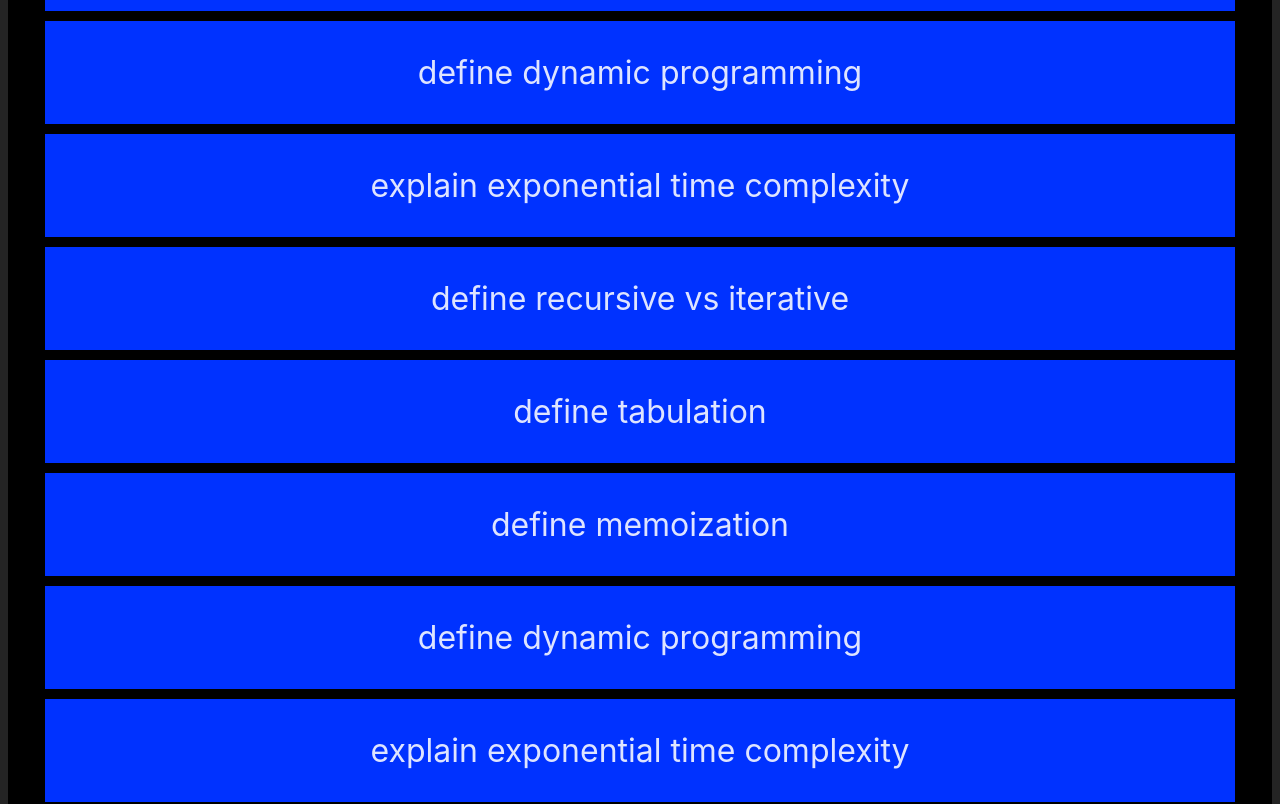
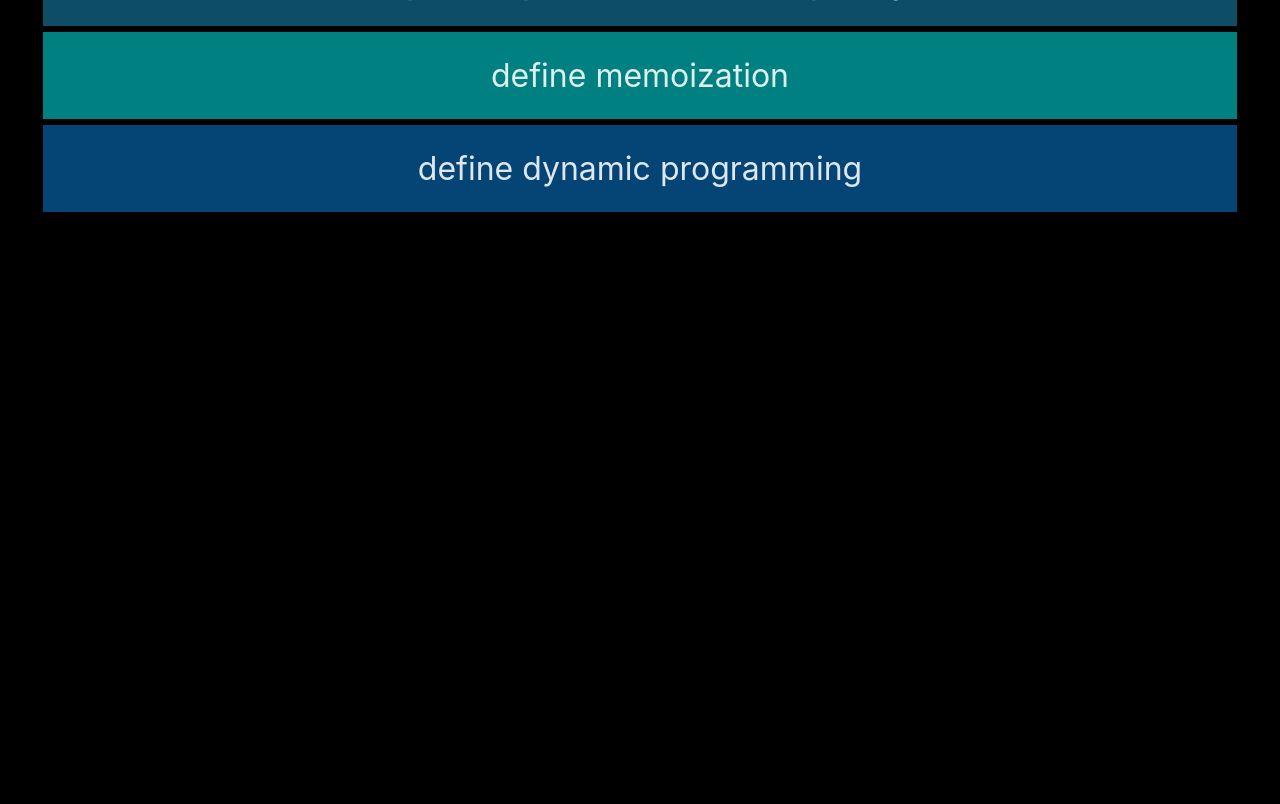
Before and after one commit to kjameer0/task-stack, a React (Vite) app: page / in a window 1280 px wide. Shown: the part 600-1404 px from the top of the page. After the commit the page ends 871 px from the top, so only its background shows below. Built offline with nearby package versions, Linux system fonts and the light colour scheme.

Commit message:
style: made color scheme for list

```diff
--- a/src/components/Stack/Stack.tsx
+++ b/src/components/Stack/Stack.tsx
@@ -11,44 +11,11 @@ export default function Stack() {
   const [stack, setStack] = useState([
     'define dynamic programming',
     'define memoization',
-    'define tabulation',
-    'define recursive vs iterative',
     'explain exponential time complexity',
     'define dynamic programming',
     'define memoization',
     'define tabulation',
     'define recursive vs iterative',
-    'explain exponential time complexity',
-    'define dynamic programming',
-    'define memoization',
-    'define tabulation',
-    'define recursive vs iterative',
-    'explain exponential time complexity',
-    'define dynamic programming',
-    'define memoization',
-    'define tabulation',
-    'define recursive vs iterative',
-    'explain exponential time complexity',
-    'define dynamic programming',
-    'define memoization',
-    'define tabulation',
-    'define recursive vs iterative',
-    'explain exponential time complexity',
-    'define dynamic programming',
-    'define memoization',
-    'define tabulation',
-    'define recursive vs iterative',
-    'explain exponential time complexity',
-    'define dynamic programming',
-    'define memoization',
-    'define tabulation',
-    'define recursive vs iterative',
-    'explain exponential time complexity',
-    'define dynamic programming',
-    'define memoization',
-    'define tabulation',
-    'define recursive vs iterative',
-    'explain exponential time complexity',
   ] as string[]);
   const [pushText, setPushText] = useState('');
   useEffect(() => {
@@ -86,12 +53,6 @@ export default function Stack() {
     <StyledStack>
       <h1 className="page-title">Task Stack</h1>
       <div className="field-container">
-        <button className="button-3" onClick={handlePop}>
-          POP
-        </button>
-        <button className="button-3" onClick={handlePush}>
-          PUSH
-        </button>
         <input
           ref={inputElement}
           className="push-field"
@@ -100,18 +61,24 @@ export default function Stack() {
           placeholder="Add a task!"
           onKeyDown={(e) => handleEnterKey(e)}
         />
+        <button className="button-3" onClick={handlePush}>
+          PUSH
+        </button>
+        <button className="button-3 pop-button" onClick={handlePop}>
+          POP
+        </button>
       </div>
 
-      <ul>
+      <ol>
         {/* take stack, copy it and reverse it to build
         stack on screen without altering original state */}
         {stack
           .slice(0)
           .reverse()
           .map((task, idx) => {
-            return <StackItem key={idx} idx={idx} task={task} />;
+            return <StackItem key={idx} idx={idx} isBlue={true} task={task} />;
           })}
-      </ul>
+      </ol>
     </StyledStack>
   );
 }
--- a/src/components/Stack/StyledStack.ts
+++ b/src/components/Stack/StyledStack.ts
@@ -3,21 +3,22 @@ export const StyledStack = styled.div`
   //border: 1px solid red;
   h1 {
     // border: 1px solid red;
+    text-align: left;
     margin: 0;
   }
-  ul {
-    background-color: rgb(150, 150, 150);
+  ol {
+    //background-color: rgb(150, 150, 150);
     list-style-type: none;
     padding: 0;
   }
-  li {
-    border: 5px solid black;
-    background-color: rgb(0, 50, 255);
-    padding-top: 2rem;
-    padding-bottom: 2rem;
-    text-align: center;
-    font-size: 2rem;
-    /* box-shadow: 6px -160px teal; */
+  .field-container {
+    display: flex;
+    justify-content: flex-start;
+    align-items: center;
+  }
+  .pop-button {
+    margin-left: 2rem;
+    background: red;
   }
   .push-field {
     width: 20rem;
--- a/src/components/Stack/resusables/StackItem.tsx
+++ b/src/components/Stack/resusables/StackItem.tsx
@@ -1,9 +1,33 @@
 import { useRef } from 'react';
-export default function StackItem({ idx, task }: { idx: number; task: string }) {
+import styled from 'styled-components';
+import { selectColor } from 'utils/style-utils';
+interface StyledItemProps {
+  isBlue: boolean;
+  idx: number;
+}
+
+const StyledItem = styled.li<StyledItemProps>`
+  border: 3px solid black;
+  background-color: ${(props) => selectColor(props.idx)};
+  padding: 1.5rem 0rem;
+  text-align: center;
+  //border-radius: 10%;
+  font-size: 2rem;
+  /* box-shadow: 6px -160px teal; */
+`;
+export default function StackItem({
+  idx,
+  task,
+  isBlue,
+}: {
+  idx: number;
+  task: string;
+  isBlue: boolean;
+}) {
   const itemRef = useRef<HTMLLIElement>(null);
   return (
-    <li ref={itemRef} className="card">
+    <StyledItem ref={itemRef} isBlue={isBlue} idx={idx} className="card">
       <div className="content">{task}</div>
-    </li>
+    </StyledItem>
   );
 }
--- a/src/main.tsx
+++ b/src/main.tsx
@@ -33,7 +33,7 @@ const GlobalStyle = createGlobalStyle`
 
     color-scheme: light dark;
     color: rgba(255, 255, 255, 0.87);
-    background-color: #242424;
+    background-color: black;
 
     font-synthesis: none;
     text-rendering: optimizeLegibility;
@@ -42,7 +42,7 @@ const GlobalStyle = createGlobalStyle`
     -webkit-text-size-adjust: 100%;
   }
   body {
-    background-color: ${(props) => props.theme.colors.main}
+    background-color: ${(props) => props.theme.colors.main};
   }
   h1 {
     font-size: 4rem;
--- /dev/null
+++ b/src/utils/style-utils.ts
@@ -0,0 +1,4 @@
+const numbers = ['#0D4D66', 'teal', '#054575', '#0A8EF4'];
+export function selectColor(num: number) {
+  return numbers[num % numbers.length];
+}
```
Also changed, not shown: src/styled.d.ts (line endings or trailing spaces).
